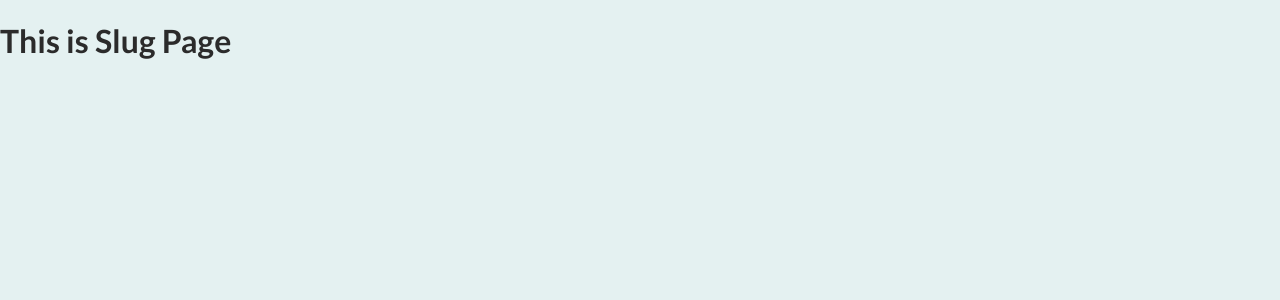
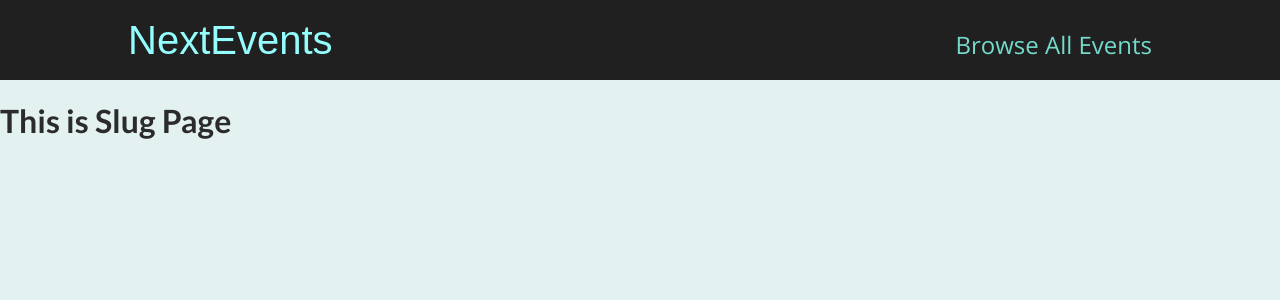
Before and after one commit to SahilAujla/Events, a Next.js app: page /events in a window 1280 px wide. Shown: the top 300 px of the page. Built offline with nearby package versions, Linux system fonts and the light colour scheme.

Commit message:
Added the header and all events page

```diff
--- /dev/null
+++ b/components/layout/layout.jsx
@@ -0,0 +1,14 @@
+import { Fragment } from "react";
+
+import MainHeader from "./main-header";
+
+const Layout = (props) => {
+  return (
+    <Fragment>
+      <MainHeader />
+      <main>{props.children}</main>
+    </Fragment>
+  );
+};
+
+export default Layout;
--- /dev/null
+++ b/components/layout/main-header.jsx
@@ -0,0 +1,22 @@
+import Link from "next/link";
+
+import classes from "./main-header.module.css";
+
+const MainHeader = () => {
+  return (
+    <header className={classes.header}>
+      <div className={classes.logo}>
+        <Link href="/">NextEvents</Link>
+      </div>
+      <nav className={classes.navigation}>
+        <ul>
+          <li>
+            <Link href="/events">Browse All Events</Link>
+          </li>
+        </ul>
+      </nav>
+    </header>
+  );
+};
+
+export default MainHeader;
--- /dev/null
+++ b/components/layout/main-header.module.css
@@ -0,0 +1,41 @@
+.header {
+  width: 100%;
+  display: flex;
+  justify-content: space-between;
+  align-items: baseline;
+  padding: 1rem 10%;
+  height: 5rem;
+  background-color: #202020;
+}
+
+.logo {
+  font-size: 1.5rem;
+  color: white;
+  font-family: "Fira", sans-serif;
+  height: 100%;
+  display: flex;
+  justify-content: center;
+  align-items: center;
+  color: #94fdfd;
+}
+
+.logo a {
+  text-decoration: none;
+  color: #94fdfd;
+}
+
+.navigation a {
+  text-decoration: none;
+  color: #74dacc;
+  font-size: 1rem;
+}
+
+@media (min-width: 768px) {
+  .logo {
+    font-size: 2.5rem;
+  }
+
+  .navigation a {
+    font-size: 1.5rem;
+  }
+}
--- a/pages/_app.js
+++ b/pages/_app.js
@@ -1,7 +1,13 @@
-import '../styles/globals.css'
+import "../styles/globals.css";
+
+import Layout from "../components/layout/layout";
 
 function MyApp({ Component, pageProps }) {
-  return <Component {...pageProps} />
+  return (
+    <Layout>
+      <Component {...pageProps} />
+    </Layout>
+  );
 }
 
-export default MyApp
+export default MyApp;
```
Also changed, not shown: pages/events/index.jsx (+11 -6 lines).
